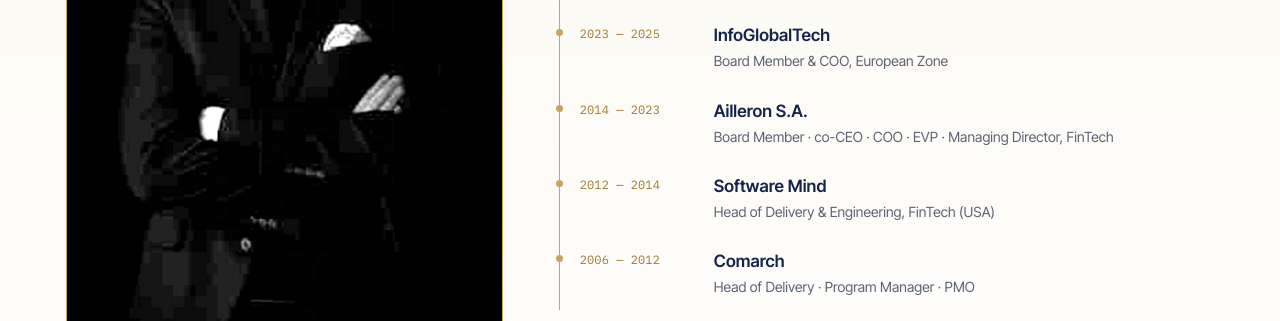
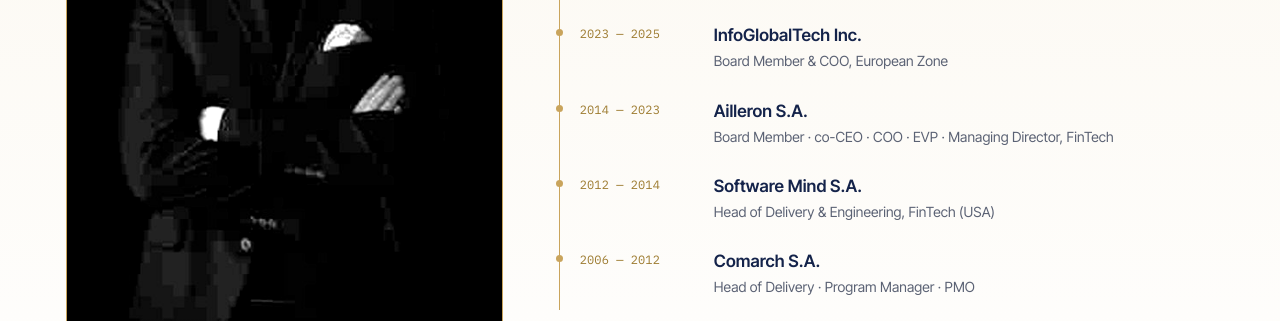
Before and after one commit to AftermathPL/aftermath-site, a plain HTML site: page public/leadership/index.html in a window 1280 px wide. Shown: the part 702-1023 px from the top of the page. Drawn offline with Linux system fonts and the light colour scheme.

Commit message:
Update index.html

```diff
--- a/public/leadership/index.html
+++ b/public/leadership/index.html
@@ -67,10 +67,10 @@
         <p data-i18n="lead.p2">That background shapes how AFTERMATH works: hands-on, accountable for outcomes, and focused on making technology more human.</p>
         <ul class="timeline">
           <li><span class="y">2025 — now</span><div><b>WEBCON S.A.</b><span data-i18n="tl.1">Board Member &amp; COO · business process automation</span></div></li>
-          <li><span class="y">2023 — 2025</span><div><b>InfoGlobalTech</b><span data-i18n="tl.2">Board Member &amp; COO, European Zone</span></div></li>
+          <li><span class="y">2023 — 2025</span><div><b>InfoGlobalTech Inc.</b><span data-i18n="tl.2">Board Member &amp; COO, European Zone</span></div></li>
           <li><span class="y">2014 — 2023</span><div><b>Ailleron S.A.</b><span data-i18n="tl.3">Board Member · co-CEO · COO · EVP · Managing Director, FinTech</span></div></li>
-          <li><span class="y">2012 — 2014</span><div><b>Software Mind</b><span data-i18n="tl.4">Head of Delivery &amp; Engineering, FinTech (USA)</span></div></li>
-          <li><span class="y">2006 — 2012</span><div><b>Comarch</b><span data-i18n="tl.5">Head of Delivery · Program Manager · PMO</span></div></li>
+          <li><span class="y">2012 — 2014</span><div><b>Software Mind S.A.</b><span data-i18n="tl.4">Head of Delivery &amp; Engineering, FinTech (USA)</span></div></li>
+          <li><span class="y">2006 — 2012</span><div><b>Comarch S.A.</b><span data-i18n="tl.5">Head of Delivery · Program Manager · PMO</span></div></li>
         </ul>
         <div class="creds">
           <span class="chip">MBA IT</span><span class="chip">PMP</span><span class="chip">PRINCE2</span><span class="chip">Scrum / Agile</span><span class="chip">ITIL</span><span class="chip">COBIT</span><span class="chip">TOGAF</span><span class="chip">Singularity University · Cracow Chapter</span>
```
